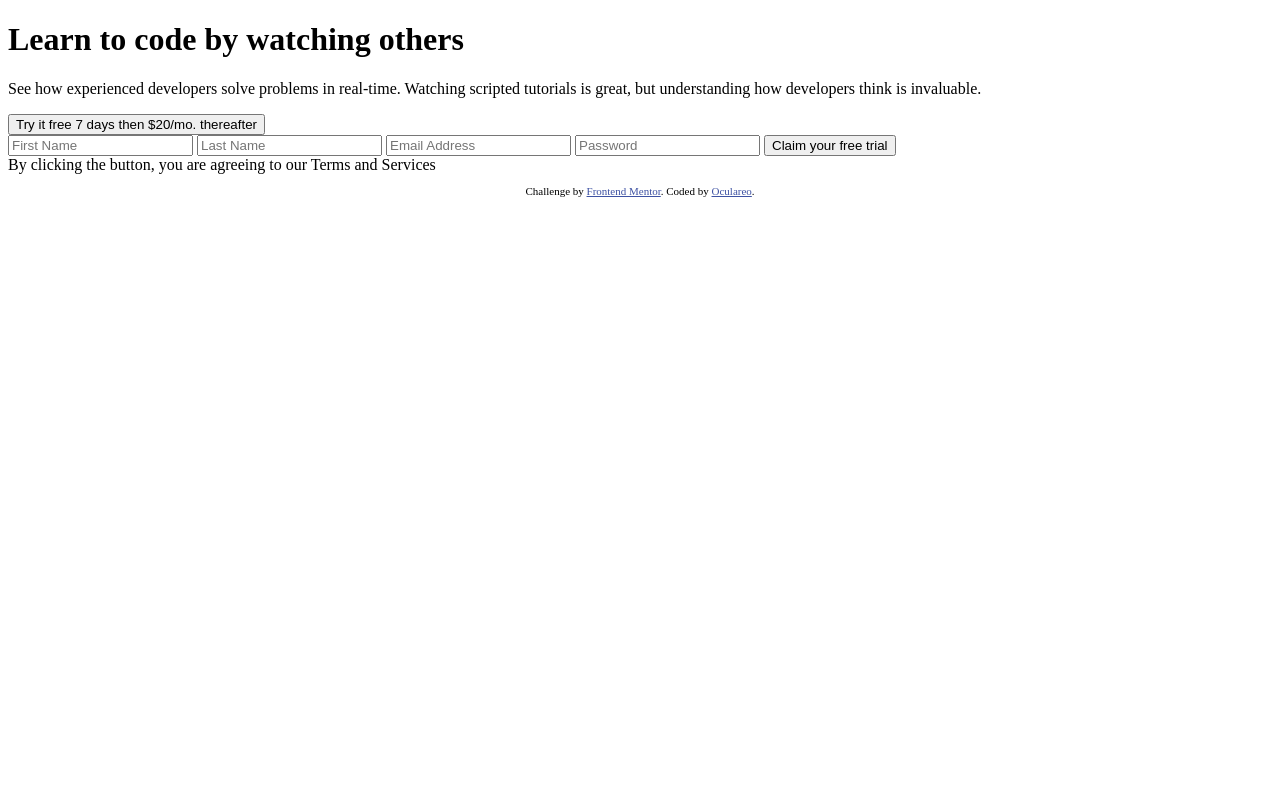
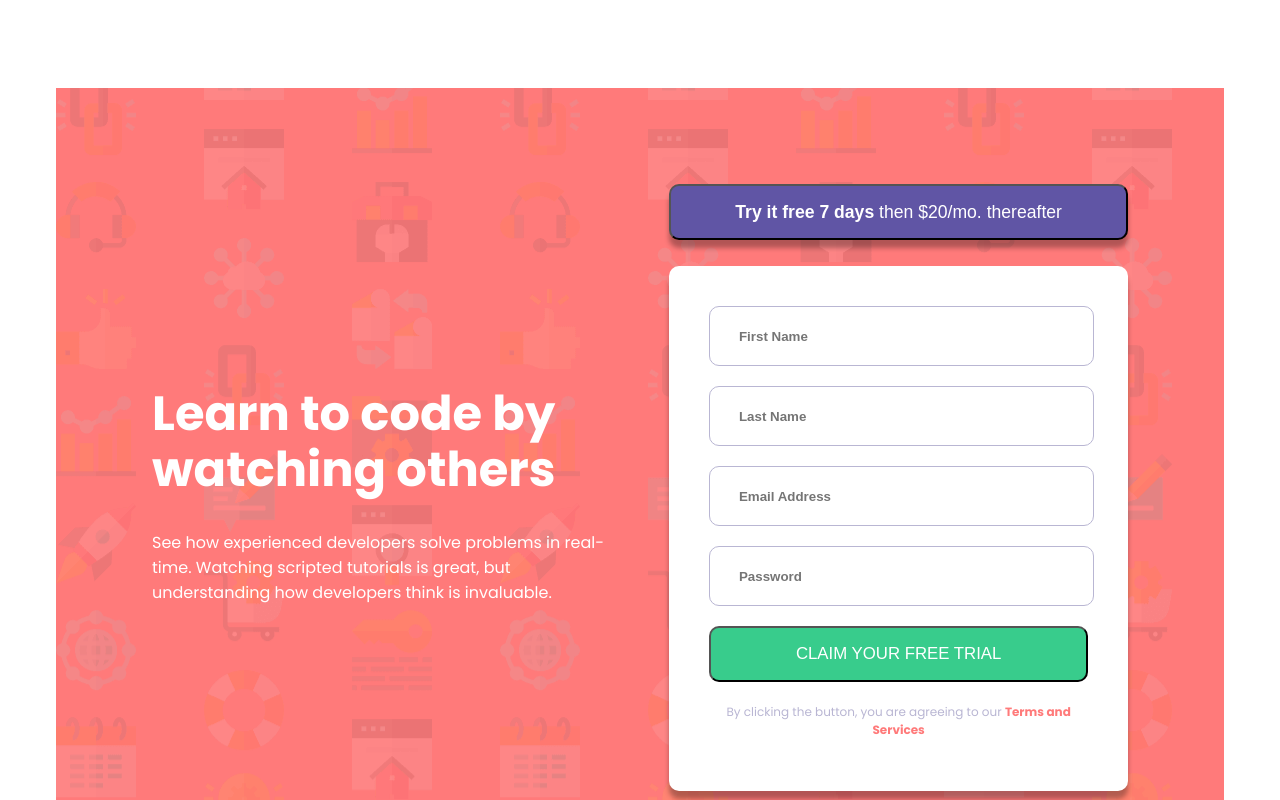
Before and after one commit to DennieCodes/sign-up-form, a plain HTML site: page index.html in a window 1280 px wide. Shown: the top 800 px of the page. Drawn offline with Linux system fonts and the light colour scheme.

Commit message:
Completed static desktop design

```diff
--- a/index.css
+++ b/index.css
@@ -1,6 +1,111 @@
+/* Layout styling ======================================= */
+
+body {
+  padding: 5em 3em;
+  font-size: 16px;
+}
+
+.container {
+  display: flex;
+  flex-direction: row;
+  justify-content: space-between;
+  align-items: center;
+  flex-wrap: wrap;
+
+  background-image: url("./images/bg-intro-desktop.png");
+  background-color: hsl(0, 100%, 74%);
+
+  height: 100%;
+  padding: 6em;
+}
+
+.form {
+  padding: 2.5em;
+  border-radius: 10px;
+  background-color: white;
+}
+
+.column {
+  width: 47%;
+}
+
+button,
+input {
+  width: 100%;
+  height: 3.5rem;
+  border-radius: 10px;
+  margin-bottom: 1.5em;
+}
+
+input {
+  text-indent: 2em;
+  border: 1px solid hsl(246, 25%, 77%);
+  font-weight: 600;
+}
+
+input:focus,
+input:hover {
+  border-color: black;
+}
+
+button {
+  cursor: pointer;
+}
+
+.button__trial {
+  color: white;
+  background-color: hsl(248, 32%, 49%);
+  font-size: 1.1rem;
+}
+
+.button__submit {
+  color: white;
+  background-color: hsl(154, 59%, 51%);
+  font-size: 1.05rem;
+  text-transform: uppercase;
+  margin-bottom: 0.5em;
+}
+
+.form,
+.button__trial {
+  /* filter: drop-shadow(0 5px 10px black); */
+  box-shadow: 0 8px 5px rgba(0, 0, 0, 0.3);
+}
+
+/* Typography styling ======================================= */
+
+body {
+  font-family: "Poppins", sans-serif;
+}
+
+h1 {
+  font-size: 3rem;
+  line-height: 3.5rem;
+  color: white;
+}
+
+p {
+  color: white;
+}
+
+.p__terms {
+  font-size: 0.75rem;
+  color: hsl(246, 25%, 77%);
+  text-align: center;
+}
+
+.a__terms {
+  color: hsl(0, 100%, 74%);
+  text-decoration: none;
+  font-weight: 700;
+}
+
+/* Footer styling ======================================= */
+
 .attribution {
   font-size: 11px;
   text-align: center;
+  color: black;
 }
 .attribution a {
   color: hsl(228, 45%, 44%);
--- a/index.html
+++ b/index.html
@@ -11,13 +11,18 @@
       sizes="32x32"
       href="./images/favicon-32x32.png"
     />
+    <link rel="preconnect" href="https://fonts.gstatic.com" />
+    <link
+      href="https://fonts.googleapis.com/css2?family=Poppins:wght@400;500;600;700&display=swap"
+      rel="stylesheet"
+    />
     <link rel="stylesheet" href="index.css" />
 
     <title>Frontend Mentor | Intro component with sign up form</title>
   </head>
   <body>
     <div class="container">
-      <div>
+      <div class="column">
         <h1>Learn to code by watching others</h1>
         <p>
           See how experienced developers solve problems in real-time. Watching
@@ -26,10 +31,12 @@
         </p>
       </div>
 
-      <div>
-        <button>Try it free 7 days then $20/mo. thereafter</button>
+      <div class="column">
+        <button class="button__trial">
+          <strong>Try it free 7 days</strong> then $20/mo. thereafter
+        </button>
 
-        <form method="POST">
+        <form class="form" method="POST">
           <input
             name="first_name"
             type="text"
@@ -58,10 +65,15 @@
             placeholder="Password"
           />
 
-          <button type="submit">Claim your free trial</button>
+          <button class="button__submit" type="submit">
+            Claim your free trial
+          </button>
 
           <div>
-            By clicking the button, you are agreeing to our Terms and Services
+            <p class="p__terms">
+              By clicking the button, you are agreeing to our
+              <a class="a__terms" href="#">Terms and Services</a>
+            </p>
           </div>
         </form>
       </div>
```
Also changed, not shown: 1 other file.
